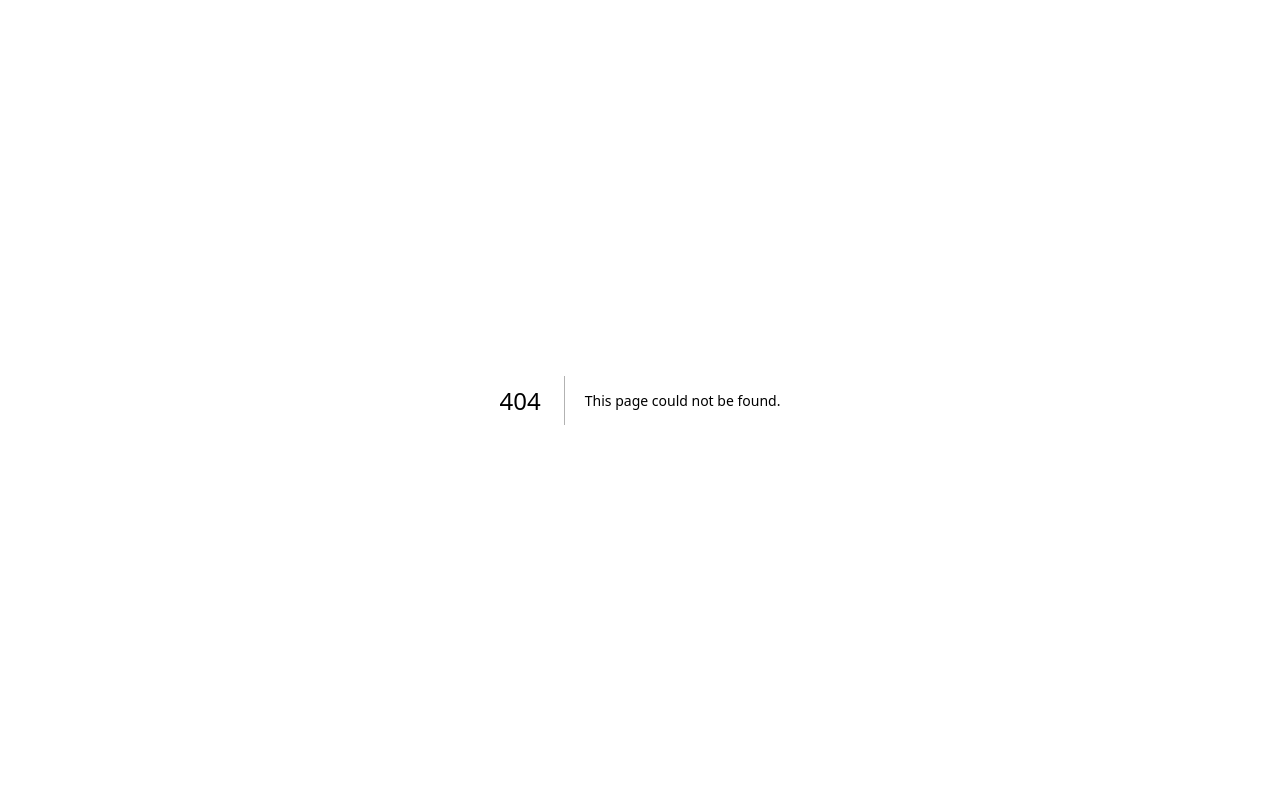
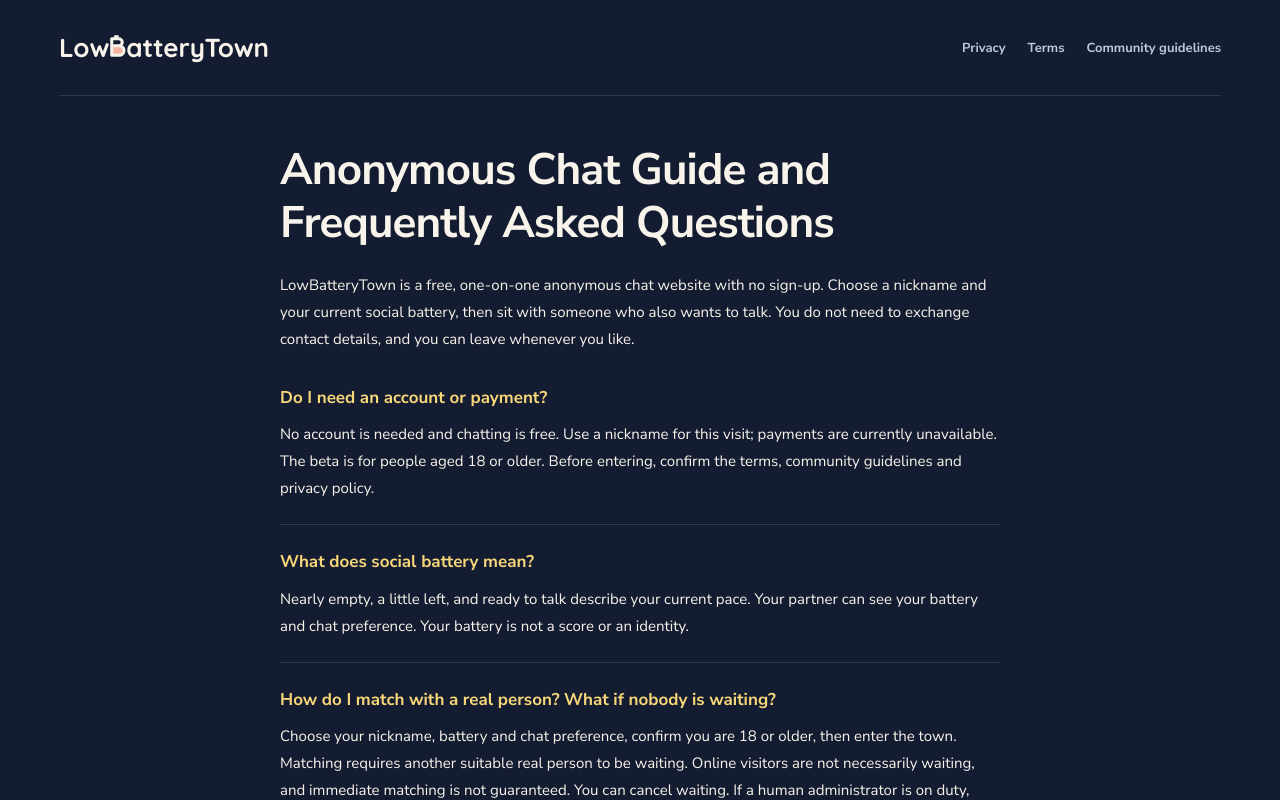
Before and after one commit to 310709043/focustown-public, a Next.js app in the folder frontend/: page /en/guide in a window 1280 px wide. Before the commit this address had no page. Built offline with nearby package versions, Linux system fonts and the light colour scheme; no server answers; a web font is replaced by a local one.

Commit message:
Add bilingual anonymous chat guide and SEO verification

```diff
--- /dev/null
+++ b/frontend/app/[locale]/guide/page.tsx
@@ -0,0 +1,65 @@
+import type { Metadata } from "next";
+import { getTranslations, setRequestLocale } from "next-intl/server";
+
+import { Wordmark } from "@/components/lbt/BrandMark";
+import { Link, routing } from "@/i18n/routing";
+import { POLICY_SLUGS } from "@/lib/lbt/legal";
+import { BRAND } from "@/lib/lbt/site";
+import { lbtFontVariables } from "@/lib/lbtFonts";
+import "@/components/lbt/lbt.css";
+
+type Params = Promise<{ locale: string }>;
+
+export async function generateMetadata({ params }: { params: Params }): Promise<Metadata> {
+  const { locale } = await params;
+  const t = await getTranslations({ locale, namespace: "lbt.guide" });
+  const title = t("title");
+  const description = t("description");
+  const path = `/${locale}/guide`;
+  return {
+    title,
+    description,
+    alternates: {
+      canonical: path,
+      languages: {
+        ...Object.fromEntries(routing.locales.map((l) => [l, `/${l}/guide`])),
+        "x-default": `/${routing.defaultLocale}/guide`,
+      },
+    },
+    openGraph: {
+      type: "website", siteName: BRAND, url: path, title, description,
+      images: [{ url: "/brand/og-lbt.png", width: 1200, height: 630 }],
+    },
+    twitter: { card: "summary_large_image", title, description, images: ["/brand/og-lbt.png"] },
+  };
+}
+
+/** Public, server-rendered guidance. No private conversations are exposed. */
+export default async function GuidePage({ params }: { params: Params }) {
+  const { locale } = await params;
+  setRequestLocale(locale);
+  const t = await getTranslations({ locale, namespace: "lbt" });
+  const questions = t.raw("guide.questions") as { q: string; a: string }[];
+  return (
+    <div className={`lbt ${lbtFontVariables}`}>
+      <div className="site-shell">
+        <header className="topbar">
+          <Link className="brand" href="/" aria-label={t("brand.homeAria")}><Wordmark /></Link>
+          <nav className="policy-nav" aria-label={t("policy.nav.aria")}>
+            {POLICY_SLUGS.map((slug) => (
+              <Link key={slug} href={`/policies/${slug}`}>{t(`policy.nav.${slug}`)}</Link>
+            ))}
+          </nav>
+        </header>
+        <main className="policy">
+          <h1>{t("guide.title")}</h1>
+          <p className="policy-intro">{t("guide.intro")}</p>
+          {questions.map(({ q, a }) => <section key={q}><h2>{q}</h2><p>{a}</p></section>)}
+          <p className="policy-contact">
+            <Link className="text-button" href="/">{t("policy.nav.home")} <span aria-hidden="true">↗</span></Link>
+          </p>
+        </main>
+      </div>
+    </div>
+  );
+}
--- a/frontend/app/sitemap.ts
+++ b/frontend/app/sitemap.ts
@@ -9,6 +9,7 @@ import { CONTENT_UPDATED, SITE_URL } from "@/lib/lbt/site";
 // `noindex` — see app/[locale]/(legacy)/layout.tsx — so they stay out too.
 const pages = [
   { path: "", priority: 1.0, changeFrequency: "weekly" as const, lastModified: CONTENT_UPDATED },
+  { path: "/guide", priority: 0.7, changeFrequency: "monthly" as const, lastModified: CONTENT_UPDATED },
   ...POLICY_SLUGS.map((slug) => ({
     path: `/policies/${slug}`,
     priority: 0.3,
--- a/frontend/components/lbt/LbtApp.tsx
+++ b/frontend/components/lbt/LbtApp.tsx
@@ -144,6 +144,7 @@ export function LbtApp({ fontClassName = "", mode = "live", createTransport }: L
           <span>{t("footer.left")}</span>
           <span>{storeMode === "demo" ? t("footer.right") : t("footer.rightLive")}</span>
           <nav className="footer-links" aria-label={t("policy.nav.aria")}>
+            <Link href="/guide">{t("guide.nav")}</Link>
             <Link href="/policies/privacy">{t("policy.nav.privacy")}</Link>
             <Link href="/policies/terms">{t("policy.nav.terms")}</Link>
             <Link href="/policies/guidelines">{t("policy.nav.guidelines")}</Link>
--- a/frontend/lib/lbt/site.ts
+++ b/frontend/lib/lbt/site.ts
@@ -11,7 +11,7 @@ export const BRAND = "LowBatteryTown";
 export const BRAND_ZH = "低電量小鎮";
 
 /** Date the indexed pages last changed in substance (sitemap lastmod). */
-export const CONTENT_UPDATED = "2026-10-03";
+export const CONTENT_UPDATED = "2026-10-04";
 
 /** JSON for an inline <script type="application/ld+json">, safe against `</script>`. */
 export function jsonLd(data: unknown): string {
--- a/frontend/messages/en/lbt.json
+++ b/frontend/messages/en/lbt.json
@@ -453,5 +453,41 @@
     "answering": "Confirming…",
     "label": "Town host · Human companion",
     "chatDisclosure": "You are chatting with a town administrator. You can leave whenever you like."
+  },
+  "guide": {
+    "nav": "Anonymous chat guide",
+    "title": "Anonymous Chat Guide and Frequently Asked Questions",
+    "description": "Learn how free, no-sign-up anonymous chat works at LowBatteryTown: real-person matching, social battery, 7-minute conversations, waiting, privacy and reporting.",
+    "intro": "LowBatteryTown is a free, one-on-one anonymous chat website with no sign-up. Choose a nickname and your current social battery, then sit with someone who also wants to talk. You do not need to exchange contact details, and you can leave whenever you like.",
+    "questions": [
+      {
+        "q": "Do I need an account or payment?",
+        "a": "No account is needed and chatting is free. Use a nickname for this visit; payments are currently unavailable. The beta is for people aged 18 or older. Before entering, confirm the terms, community guidelines and privacy policy."
+      },
+      {
+        "q": "What does social battery mean?",
+        "a": "Nearly empty, a little left, and ready to talk describe your current pace. Your partner can see your battery and chat preference. Your battery is not a score or an identity."
+      },
+      {
+        "q": "How do I match with a real person? What if nobody is waiting?",
+        "a": "Choose your nickname, battery and chat preference, confirm you are 18 or older, then enter the town. Matching requires another suitable real person to be waiting. Online visitors are not necessarily waiting, and immediate matching is not guaranteed. You can cancel waiting. If a human administrator is on duty, they may offer a clearly identified companion invitation; chatting starts only if you accept."
+      },
+      {
+        "q": "How long can we chat? Can I leave early?",
+        "a": "The first conversation lasts 7 minutes. It continues only if both people agree to extend it. You can say good night and leave at any time, without explaining why."
+      },
+      {
+        "q": "Is my partner a real person or AI?",
+        "a": "The live town pairs real people. Administrator companions are identified as the town administrator and require your acceptance. The demo uses a clearly labelled simulated partner so you can try the flow."
+      },
+      {
+        "q": "Does anonymous mean no records? Can screenshots be prevented?",
+        "a": "Anonymous means no real-name registration, not zero data retention. Ordinary conversations are kept for 24 hours after ending. Reported transcripts are kept for 180 days for review. A website cannot reliably prevent screenshots or someone taking a photo. Avoid sharing names, phone numbers, addresses or other identifying information. See the privacy policy for details."
+      },
+      {
+        "q": "What if someone harasses me or makes me uncomfortable?",
+        "a": "You can leave at any time or report the conversation. Reporting ends the chat, saves its transcript for review and prevents the pair from matching again for 24 hours. The town is not counselling or an emergency service. If you are in immediate danger, contact local emergency services."
+      }
+    ]
   }
 }
--- a/frontend/messages/zh-TW/lbt.json
+++ b/frontend/messages/zh-TW/lbt.json
@@ -1,6 +1,6 @@
 {
   "meta": {
-    "title": "LowBatteryTown 低電量小鎮｜不用註冊的匿名一對一聊天",
+    "title": "免費匿名聊天，低壓力真人配對｜LowBatteryTown 低電量小鎮",
     "description": "社交電量快沒了，還是想找人說說話？選一個現在的電量，和一位真人匿名一對一聊 7 分鐘。不用註冊、不用想好要說什麼，想走的時候說聲晚安就好。限 18 歲以上。",
     "keywords": "LowBatteryTown,低電量小鎮,社交電量,匿名聊天,一對一聊天,找人聊天,陌生人聊天,低壓力聊天,不用註冊聊天,睡不著找人聊天",
     "ogAlt": "LowBatteryTown：深藍夜晚的小鎮街燈，與會變換表情的動態電池"
@@ -453,5 +453,41 @@
     "answering": "正在確認…",
     "label": "小鎮管理員 · 真人陪聊",
     "chatDisclosure": "這次陪你聊天的是小鎮管理員。你隨時可以說晚安。"
+  },
+  "guide": {
+    "nav": "匿名聊天指南",
+    "title": "匿名聊天指南與常見問題",
+    "description": "了解 LowBatteryTown 如何免費、免註冊與真人匿名配對：社交電量、7 分鐘聊天、等待配對、管理員陪聊，以及隱私和檢舉方式。",
+    "intro": "LowBatteryTown 低電量小鎮是一個免費、免註冊的一對一匿名聊天網站。選一個暱稱與現在的社交電量，和同樣想聊聊的人坐一下；不用交換聯絡方式，也可以隨時離開。",
+    "questions": [
+      {
+        "q": "匿名聊天需要註冊或付費嗎？",
+        "a": "不需要註冊，聊天免費。你可以使用這次想用的暱稱；目前不收款。測試版限年滿 18 歲使用，進入前需要確認使用條款、社群守則與隱私權政策。"
+      },
+      {
+        "q": "社交電量有什麼用途？",
+        "a": "快沒電了、還有一點、想說說話，代表你現在的聊天節奏。對方會看到你的電量與聊天意願，讓彼此更容易理解；電量不是評分，也不代表你的身分。"
+      },
+      {
+        "q": "怎麼和真人配對？如果一直等不到人呢？",
+        "a": "選好暱稱、社交電量與聊天意願，勾選已滿 18 歲，再按「走進小鎮」。配對需要另一位合適的真人也在等待；在線人數不等於等待人數，小鎮不保證立即配對。你可以取消等待。若管理員正在值班，可能收到標示身分的陪聊邀請，接受後才開始聊天。"
+      },
+      {
+        "q": "一次可以聊多久？可以提早離開嗎？",
+        "a": "第一次聊天是 7 分鐘。時間快到時，只有雙方都願意延長才繼續；任何時候都可以按「說聲晚安」離開，不需要解釋原因。"
+      },
+      {
+        "q": "聊天對象是真人還是 AI？",
+        "a": "正式小鎮配對真人。管理員陪聊會顯示「小鎮管理員」，需要你接受邀請。示範模式使用明確標示的模擬對象，方便你先了解流程。"
+      },
+      {
+        "q": "匿名代表完全不留下紀錄嗎？能禁止截圖嗎？",
+        "a": "匿名代表不用以真實姓名註冊，不代表完全不保留資料。一般對話結束後保留 24 小時；被檢舉的對話紀錄保留 180 天供審查。網站無法可靠禁止截圖或他人拍攝，請不要分享姓名、電話、地址或其他可辨識身分的資料。完整說明請看隱私權政策。"
+      },
+      {
+        "q": "遇到騷擾或不舒服的對話怎麼辦？",
+        "a": "你可以隨時離開，或在聊天中檢舉。檢舉會結束對話、保存該次紀錄供審查，並阻止雙方在 24 小時內再次配對。小鎮不是心理諮商或緊急救援服務；若你有立即危險，請聯絡當地緊急服務。"
+      }
+    ]
   }
 }
```
Also changed, not shown: 2 other files (tests, documents, lock files or other folders).
